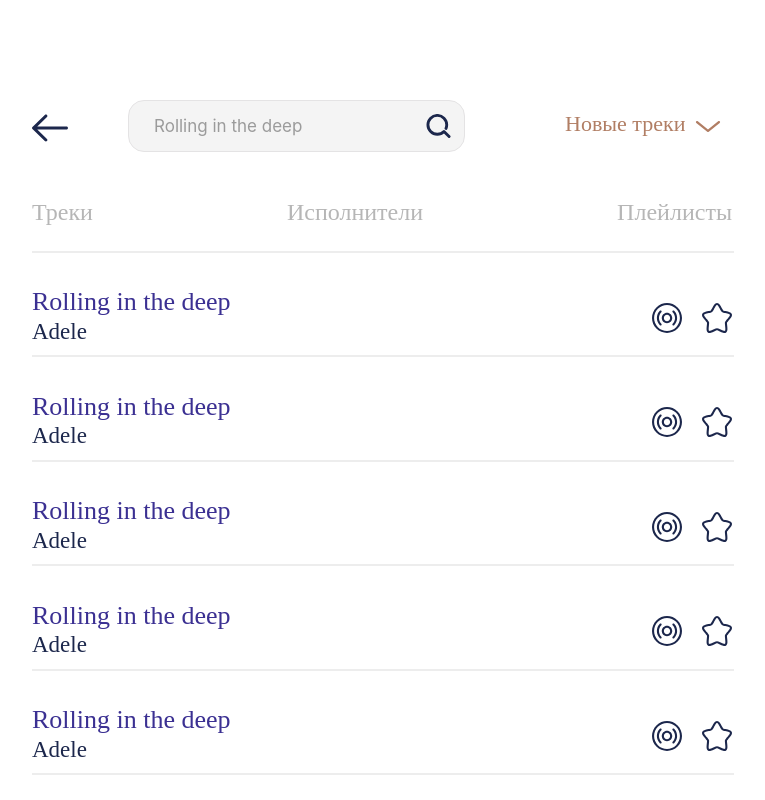
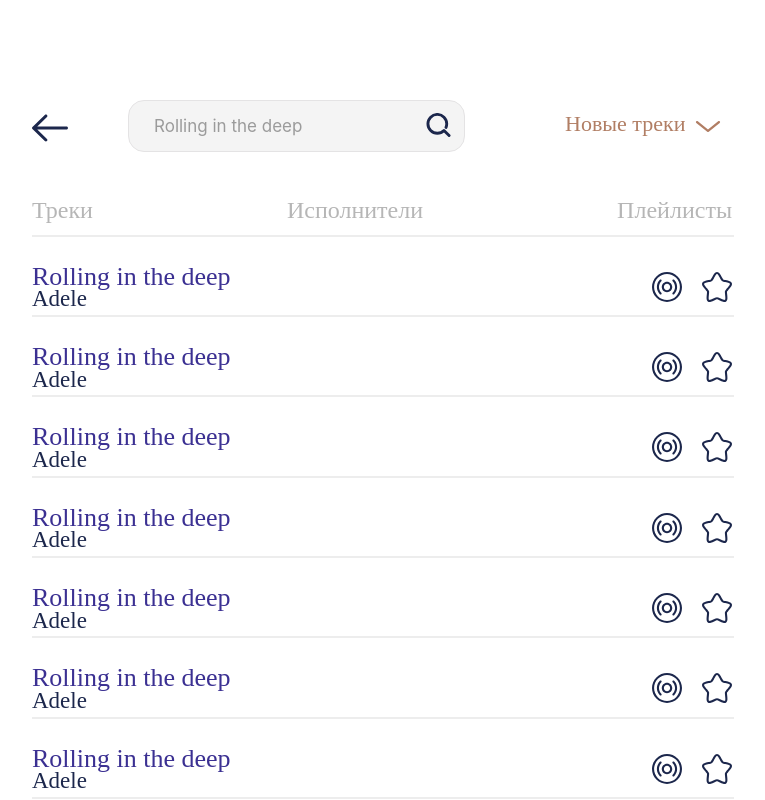
Before and after one commit to abenovaG/karaoke-mobile, a React (Create React App) app: page / in a window 1280 px wide. Shown: the top 800 px of the page, without its empty margins (258-1023 px from the left). Built offline with nearby package versions, Linux system fonts and the light colour scheme.

Commit message:
is this answer

```diff
--- a/src/css/reset.css
+++ b/src/css/reset.css
@@ -2,7 +2,7 @@
  /*Reset and base styles*/
 * {
     padding: 0;
-    /*margin: 0;*/
+    margin: 0;
     border: none;
 }
 
@@ -37,9 +37,9 @@
     list-style: none;
 }
 
-/*img {*/
-/*    vertical-align: top;*/
-/*}*/
+img {
+    vertical-align: top;
+}
 
 img, svg {
     max-width: 100%;
--- a/src/css/style.css
+++ b/src/css/style.css
@@ -55,6 +55,7 @@
     display: flex;
     justify-content: space-between;
     margin-top: 30px;
+    margin-bottom: 10px;
 }
 .text {
     font-family: Gotham Pro;
@@ -82,8 +83,8 @@
     justify-content: space-between;
 }
 .wrapperAu {
-    margin-top: 13px;
-    margin-bottom: -13px;
+    margin-top: 25px;
+    margin-bottom: 2px;
 }
 .song {
     font-family: Gotham Pro;
@@ -96,12 +97,12 @@
     font-size: 23px;
     font-weight: 400;
     color: #1C274C;
-    margin-top: -20px;
+    margin-top: -5px;
 }
 .icons {
     display: flex;
     gap: 20px;
-    margin-top: 50px;
+    margin-top: 35px;
 }
 .iconList {
     width: 30px;
```
